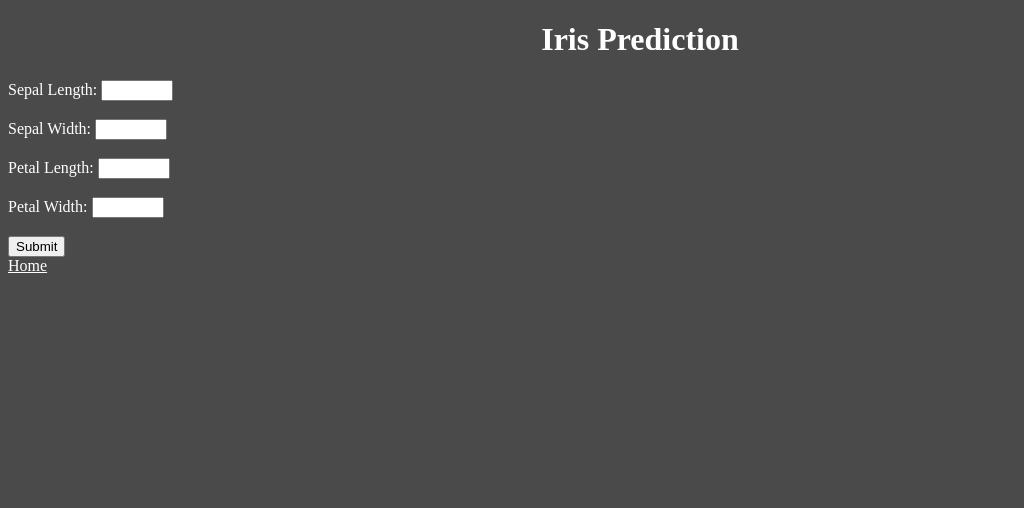
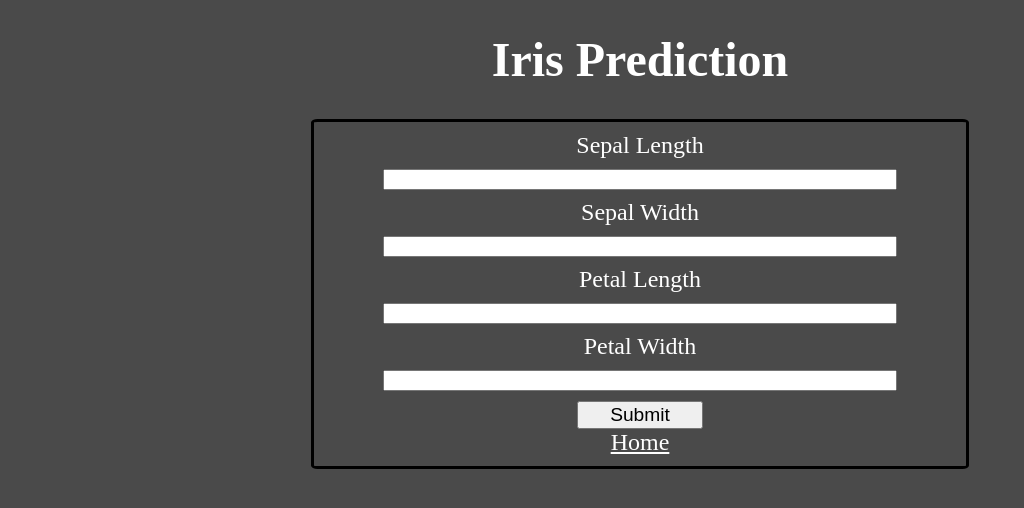
Before and after one commit to itsanishsingh/task-django-app, a Django app: page /models/iris/ in a window 1280 px wide. Shown: the top 508 px of the page, without its empty margins (0-1024 px from the left). Run offline with Django 5.2, Linux system fonts and the light colour scheme; parts of the project's set-up code (start-up, migrations or seed data) failed here and were passed over.

Commit message:
CSS still

```diff
--- a/home/static/home/style.css
+++ b/home/static/home/style.css
@@ -1,5 +1,6 @@
 body {
     background-color: #4a4a4a;
+    font-size: 1.5rem;
 }
 
 #heading {
--- a/ml_models/static/ml_models/style.css
+++ b/ml_models/static/ml_models/style.css
@@ -1,5 +1,6 @@
 body {
     background-color: #4a4a4a;
+    font-size: 1.5rem;
 }
 
 #heading {
@@ -9,6 +10,23 @@ body {
 
 #main-body {
     color: white;
+    margin: auto;
+    width: 50%;
+    height: 100%;
+    border: 3px solid black;
+    border-radius: 1%;
+    padding: 10px;
+    text-align: center;
+}
+
+#main-body input {
+    width: 80%;
+    margin: 1.5%;
+}
+
+#main-body button {
+    width: 20%;
+    font-size: 1.2rem;
 }
 
 #main-body a {
--- a/ml_models/templates/iris.html
+++ b/ml_models/templates/iris.html
@@ -17,14 +17,14 @@
     <div id="main-body">
         <form method="post">
             {% csrf_token %}
-            <label for="seplen">Sepal Length:</label>
-            <input type="number" min="4.0" max="8.0" step="0.01" id="seplen" name="seplen"><br><br>
-            <label for="sepwid">Sepal Width:</label>
-            <input type="number" min="2.0" max="4.5" step="0.01" id="sepwid" name="sepwid"><br><br>
-            <label for="petlen">Petal Length:</label>
-            <input type="number" min="1.0" max="7.0" step="0.01" id="petlen" name="petlen"><br><br>
-            <label for="petwid">Petal Width:</label>
-            <input type="number" min="0.1" max="2.5" step="0.01" id="petwid" name="petwid"><br><br>
+            <label for="seplen">Sepal Length</label><br>
+            <input type="number" min="4.0" max="8.0" step="0.01" id="seplen" name="seplen" required><br>
+            <label for="sepwid">Sepal Width</label><br>
+            <input type="number" min="2.0" max="4.5" step="0.01" id="sepwid" name="sepwid" required><br>
+            <label for="petlen">Petal Length</label><br>
+            <input type="number" min="1.0" max="7.0" step="0.01" id="petlen" name="petlen" required><br>
+            <label for="petwid">Petal Width</label><br>
+            <input type="number" min="0.1" max="2.5" step="0.01" id="petwid" name="petwid" required><br>
             <button type="submit">Submit</button>
         </form>
         {% if output %}
```
Also changed, not shown: ml_models/templates/score.html (+4 -4 lines).
